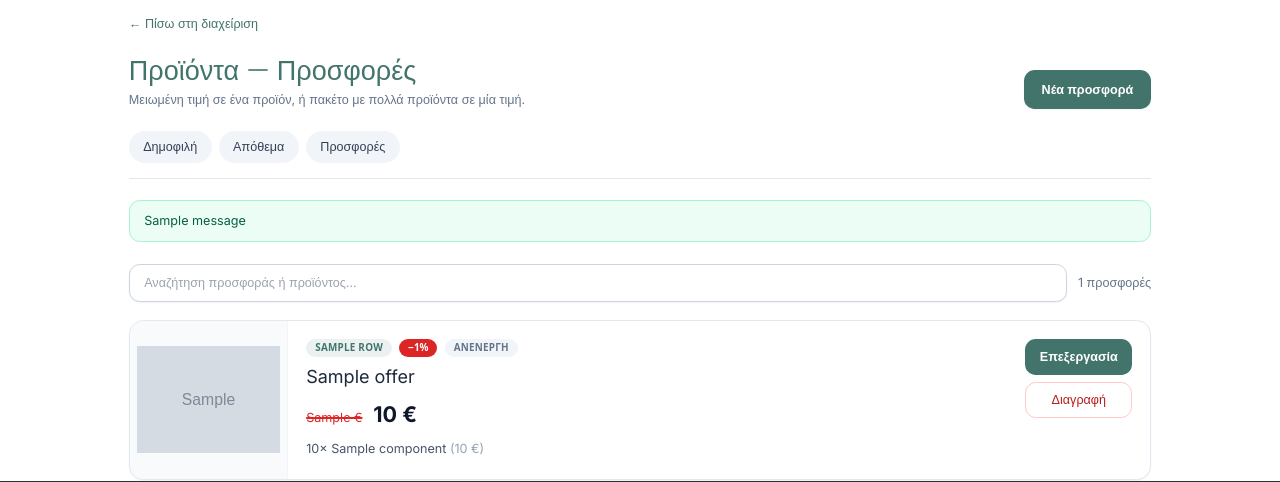
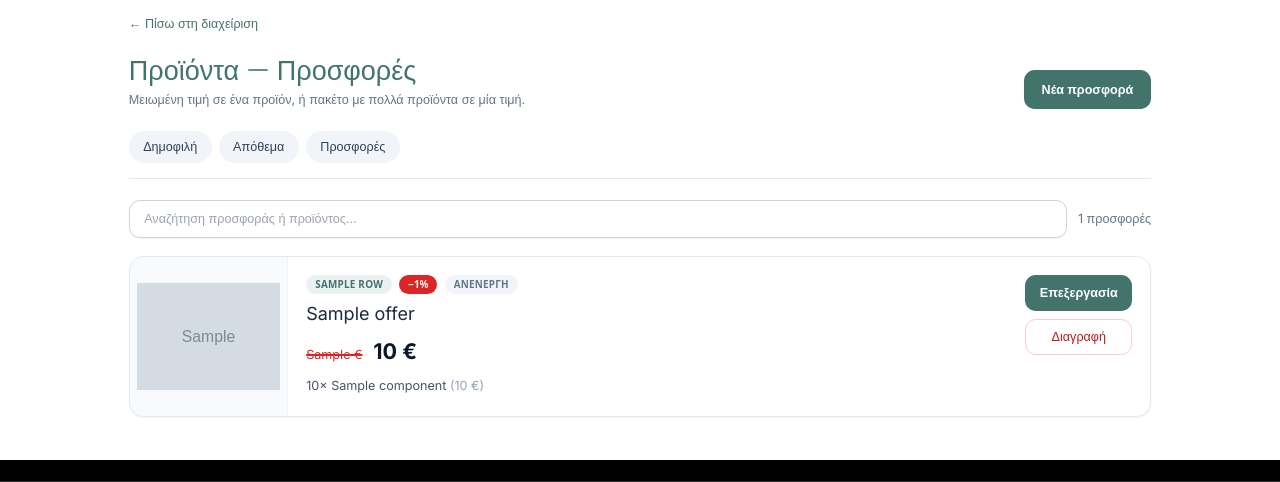
Before and after one commit to steliospatros/kokkoris_eshop, a Django app: template templates/administration/offers.html in a window 1280 px wide. Shown: the part 246-728 px from the top of the page. Run offline with Django 5.2, Linux system fonts and the light colour scheme; the template is opened without the code that fills it: most values are stand-ins (such as "Sample title", 1, 10 or a date in 2020); grey boxes marked "Sample" are stand-in pictures; one stand-in notice (Sample message) is shown; some libraries are stand-ins or nearby versions.

Commit message:
Remove offer flash banners that clutter the products-offers list.
Co-authored-by: Cursor <cursoragent@cursor.com>

```diff
--- a/administration/views.py
+++ b/administration/views.py
@@ -149,11 +149,6 @@ def administration_offer_edit_view(request, offer_id=None):
                     "Έλεγξε τιμή και προϊόντα (τουλάχιστον μία συσκευασία με ποσότητα ≥ 1).",
                 )
             return redirect(request.path)
-        kind = "έκπτωση" if saved.items.count() == 1 else "πακέτο"
-        messages.success(
-            request,
-            f"Η προσφορά «{saved.title}» αποθηκεύτηκε ({kind}, −{saved.discount_percent}%).",
-        )
         return redirect("administration:offers")
 
     selected_lines = []
--- a/templates/administration/offers.html
+++ b/templates/administration/offers.html
@@ -29,16 +29,6 @@
     </div>
 
     {% include "administration/partials/products_subnav.html" %}
-
-    {% if messages %}
-        <ul class="mb-6 space-y-2">
-            {% for message in messages %}
-                <li class="rounded-xl px-4 py-3 font-inter text-sm {% if message.tags == 'error' %}bg-red-50 text-red-800 border border-red-200{% elif message.tags == 'success' %}bg-emerald-50 text-emerald-800 border border-emerald-200{% else %}bg-slate-50 text-slate-700 border border-slate-200{% endif %}">
-                    {{ message }}
-                </li>
-            {% endfor %}
-        </ul>
-    {% endif %}
 
     {% if offer_rows %}
         <div class="mb-5 flex flex-col sm:flex-row sm:items-center gap-3">
```
